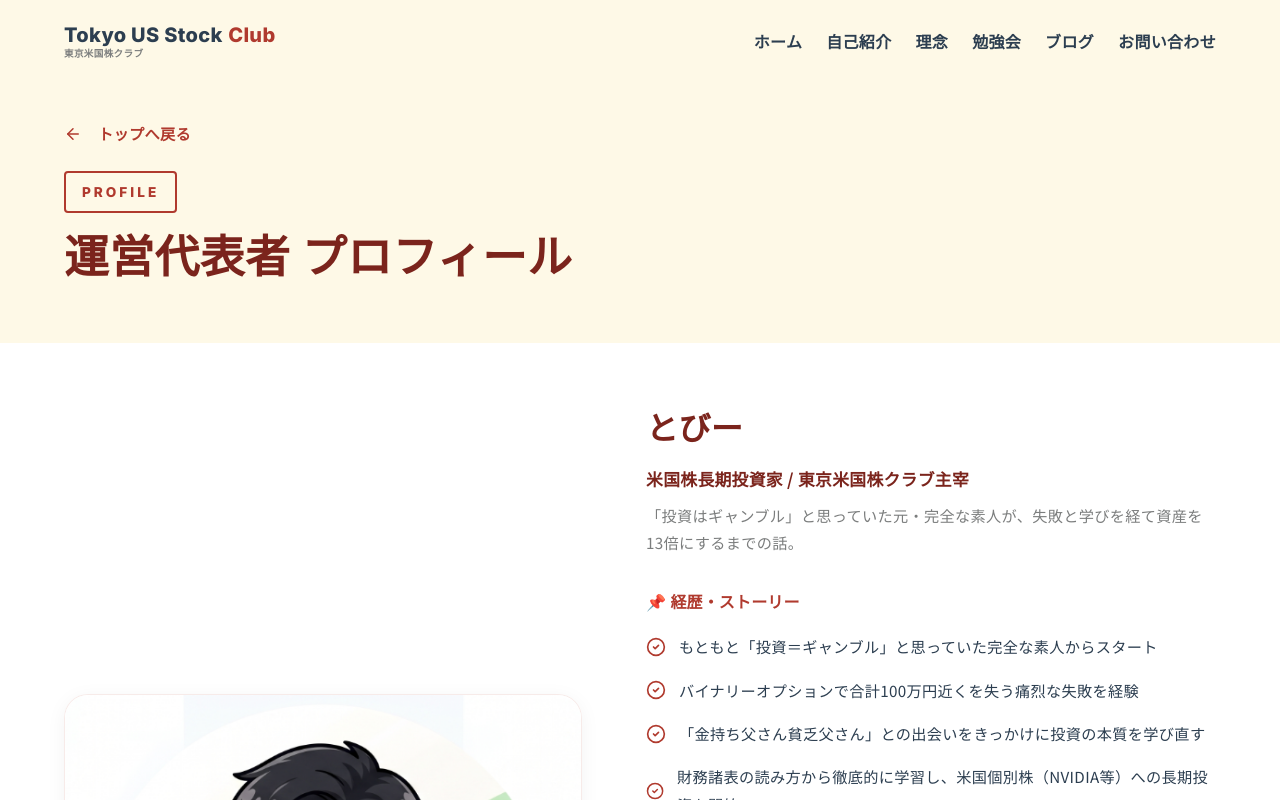
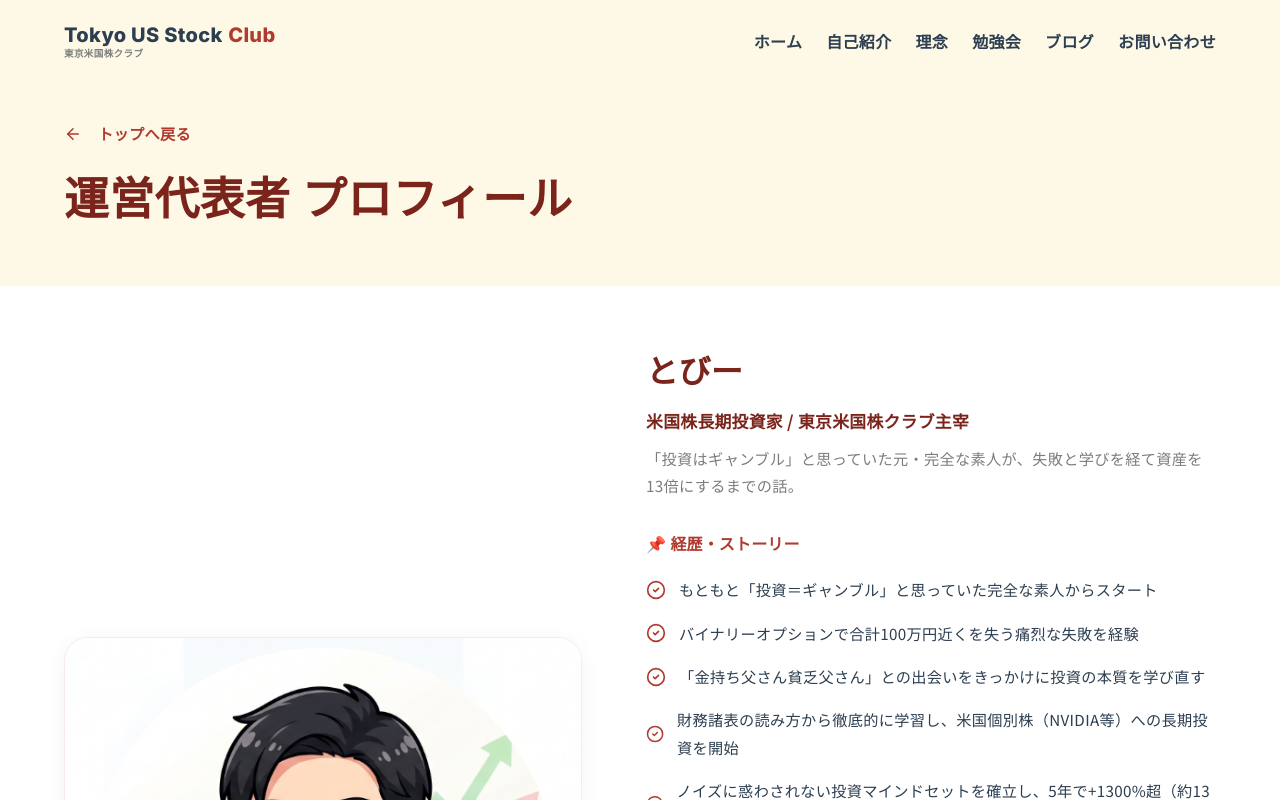
Before and after one commit to yutarotobioka0121-ship-it/tokyo-us-stock-site, a Next.js app: page /about in a window 1280 px wide. Built offline with nearby package versions, Linux system fonts and the light colour scheme; no server answers; a web font is replaced by a local one.

Commit message:
chore: remove PROFILE tag from about page

```diff
--- a/src/app/about/page.tsx
+++ b/src/app/about/page.tsx
@@ -10,7 +10,6 @@ export default function AboutPage() {
           <Link href="/" className="btn-link" style={{ marginBottom: '1.5rem', display: 'flex', alignItems: 'center', justifyContent: 'flex-start', fontFamily: 'var(--font-body)', fontSize: '0.95rem' }}>
             <ArrowLeft size={18} style={{ marginRight: '0.5rem' }} /> トップへ戻る
           </Link>
-          <span className="section-tag" style={{ display: 'inline-block', textAlign: 'left', fontFamily: 'var(--font-accent)' }}>PROFILE</span>
           <h1 style={{ fontFamily: 'var(--font-heading)', fontSize: 'clamp(1.5rem, 6vw, 2.8rem)', color: 'var(--primary-dark)', lineHeight: '1.3', textAlign: 'left', marginBottom: '1rem', fontWeight: '900' }}>
             運営代表者 プロフィール
           </h1>
```
